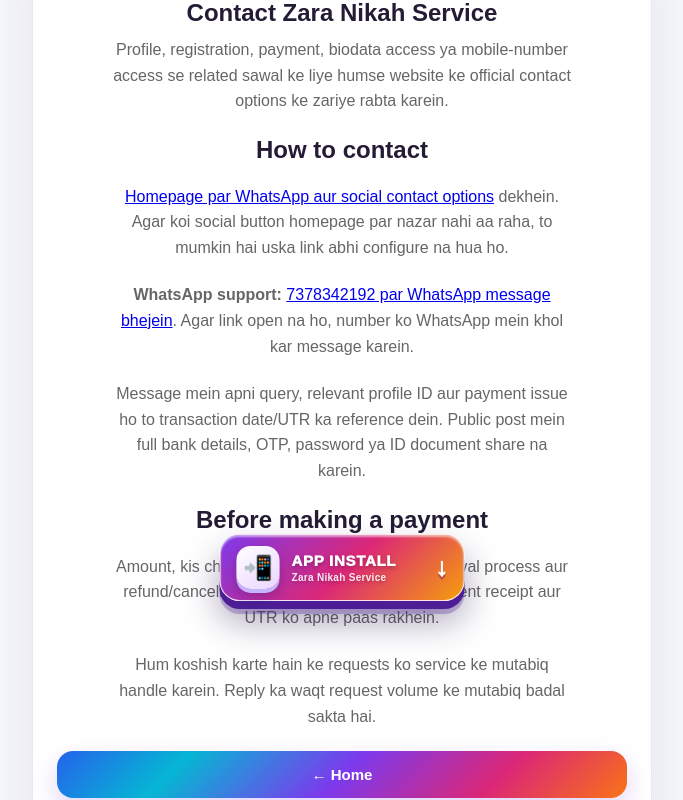
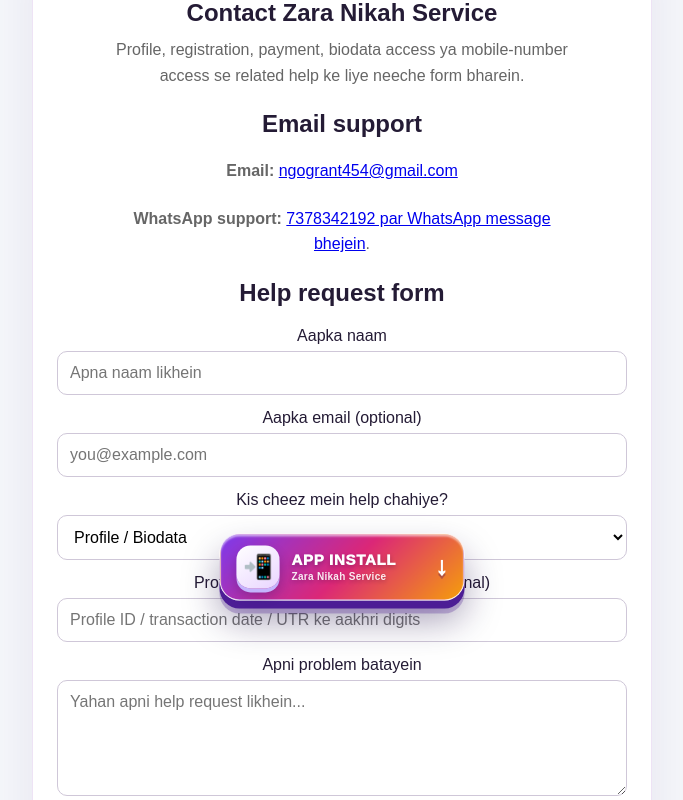
Before and after one commit to islam20111975-ops/zarashadiservice, a Next.js app: page /contact in a window 1280 px wide. Shown: the part 180-980 px from the top of the page, without its empty margins (298-981 px from the left). Built offline with nearby package versions, Linux system fonts and the light colour scheme; no server answers.

Commit message:
Add email contact and user help request form

```diff
--- a/app/contact/page.js
+++ b/app/contact/page.js
@@ -1,14 +1,60 @@
+"use client";
+
 import Link from "next/link";
+import {useState} from "react";
 
-export const metadata={title:"Contact Us",description:"Zara Nikah Service se rabta karne ka tareeqa"};
+export const metadata={title:"Contact Us",description:"Zara Nikah Service se rabta karein aur help request bhejein"};
 
 export default function Contact(){
+  const [name,setName]=useState("");
+  const [replyEmail,setReplyEmail]=useState("");
+  const [helpType,setHelpType]=useState("Profile / Biodata");
+  const [reference,setReference]=useState("");
+  const [message,setMessage]=useState("");
+  function submitHelp(e){
+    e.preventDefault();
+    const subject="Zara Nikah Service Help Request - "+helpType;
+    const body=[
+      "Help request for Zara Nikah Service",
+      "Name: "+name,
+      "Reply email: "+(replyEmail||"Not provided"),
+      "Help topic: "+helpType,
+      "Profile ID / payment reference (optional): "+(reference||"Not provided"),
+      "",
+      "Message:",
+      message,
+      "",
+      "Please do not include OTP, UPI PIN, password, or full bank details."
+    ].join("\n");
+    window.location.href="mailto:ngogrant454@gmail.com?subject="+encodeURIComponent(subject)+"&body="+encodeURIComponent(body);
+  }
   return <main><section className="cardPage siteState"><div className="siteStateIcon">📩</div><h1>Contact Zara Nikah Service</h1><div className="pageContent">
-    <p>Profile, registration, payment, biodata access ya mobile-number access se related sawal ke liye humse website ke official contact options ke zariye rabta karein.</p>
-    <h2>How to contact</h2><p><Link href="/#contact">Homepage par WhatsApp aur social contact options</Link> dekhein. Agar koi social button homepage par nazar nahi aa raha, to mumkin hai uska link abhi configure na hua ho.</p>
-    <p><strong>WhatsApp support:</strong> <a href="https://wa.me/917378342192" target="_blank" rel="noreferrer">7378342192 par WhatsApp message bhejein</a>. Agar link open na ho, number ko WhatsApp mein khol kar message karein.</p>
-    <p>Message mein apni query, relevant profile ID aur payment issue ho to transaction date/UTR ka reference dein. Public post mein full bank details, OTP, password ya ID document share na karein.</p>
-    <h2>Before making a payment</h2><p>Amount, kis cheez ka access mil raha hai, approval process aur refund/cancellation terms ko samajh lein. Payment receipt aur UTR ko apne paas rakhein.</p>
-    <p>Hum koshish karte hain ke requests ko service ke mutabiq handle karein. Reply ka waqt request volume ke mutabiq badal sakta hai.</p>
+    <p>Profile, registration, payment, biodata access ya mobile-number access se related help ke liye neeche form bharein.</p>
+    <h2>Email support</h2><p><strong>Email:</strong> <a href="mailto:ngogrant454@gmail.com">ngogrant454@gmail.com</a></p>
+    <p><strong>WhatsApp support:</strong> <a href="https://wa.me/917378342192" target="_blank" rel="noreferrer">7378342192 par WhatsApp message bhejein</a>.</p>
+    <h2>Help request form</h2>
+    <form onSubmit={submitHelp} style={{display:"grid",gap:14,marginTop:16}}>
+      <label style={{display:"grid",gap:6}}>Aapka naam
+        <input required value={name} onChange={e=>setName(e.target.value)} placeholder="Apna naam likhein" autoComplete="name" style={{width:"100%",padding:12,border:"1px solid #cfc7d8",borderRadius:10,font:"inherit"}} />
+      </label>
+      <label style={{display:"grid",gap:6}}>Aapka email (optional)
+        <input type="email" value={replyEmail} onChange={e=>setReplyEmail(e.target.value)} placeholder="you@example.com" autoComplete="email" style={{width:"100%",padding:12,border:"1px solid #cfc7d8",borderRadius:10,font:"inherit"}} />
+      </label>
+      <label style={{display:"grid",gap:6}}>Kis cheez mein help chahiye?
+        <select value={helpType} onChange={e=>setHelpType(e.target.value)} style={{width:"100%",padding:12,border:"1px solid #cfc7d8",borderRadius:10,font:"inherit",background:"white"}}>
+          <option>Profile / Biodata</option><option>Login / Account</option><option>Payment / UTR</option><option>Mobile number access</option><option>Registration</option><option>Privacy / Profile removal</option><option>Other help</option>
+        </select>
+      </label>
+      <label style={{display:"grid",gap:6}}>Profile ID ya payment reference (optional)
+        <input value={reference} onChange={e=>setReference(e.target.value)} placeholder="Profile ID / transaction date / UTR ke aakhri digits" style={{width:"100%",padding:12,border:"1px solid #cfc7d8",borderRadius:10,font:"inherit"}} />
+      </label>
+      <label style={{display:"grid",gap:6}}>Apni problem batayein
+        <textarea required minLength={10} value={message} onChange={e=>setMessage(e.target.value)} placeholder="Yahan apni help request likhein..." rows={5} style={{width:"100%",padding:12,border:"1px solid #cfc7d8",borderRadius:10,font:"inherit",resize:"vertical"}} />
+      </label>
+      <p style={{fontSize:13,color:"#655b6c",margin:0}}>Submit karne par aapke device ka email app khulega aur message support email ke liye taiyar hoga. Wahan se Send dabana zaroori hai. OTP, UPI PIN, password ya poori bank details kabhi na bhejein.</p>
+      <button type="submit" className="primaryAction">✉️ Email Help Request</button>
+    </form>
+    <h2>Before making a payment</h2><p>Amount, kis cheez ka access mil raha hai, approval process aur refund/cancellation terms ko samajh lein. Payment receipt apne paas rakhein. Payment issue mein transaction date aur zaroori reference dein, lekin sensitive banking details share na karein.</p>
+    <p>Reply ka waqt request volume ke mutabiq badal sakta hai.</p>
   </div><div className="siteStateActions"><Link className="primaryAction" href="/">← Home</Link><Link className="backAction" href="/privacy">Privacy Policy</Link></div></section></main>;
 }
```
